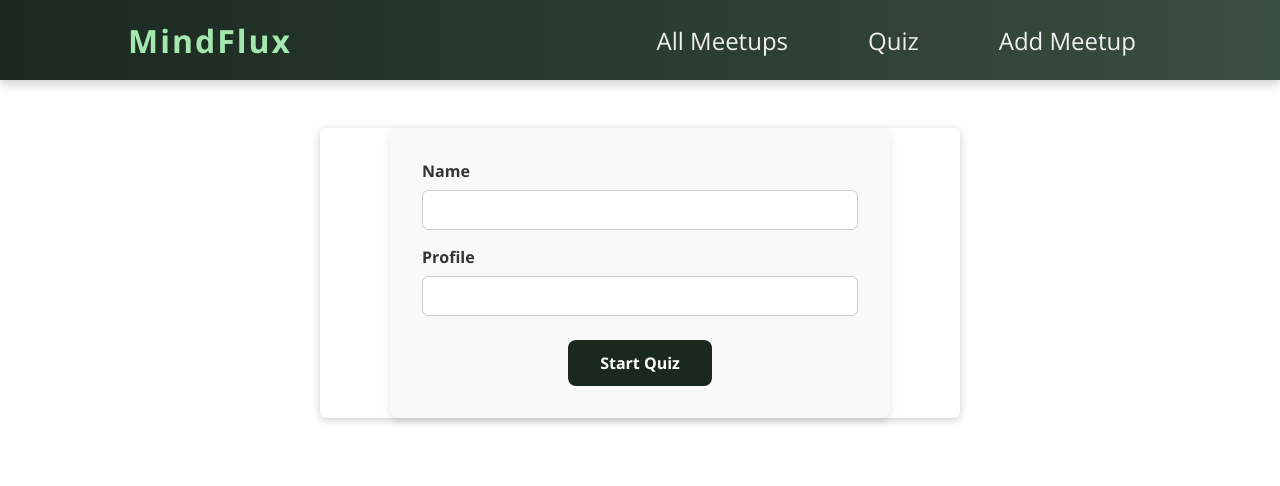
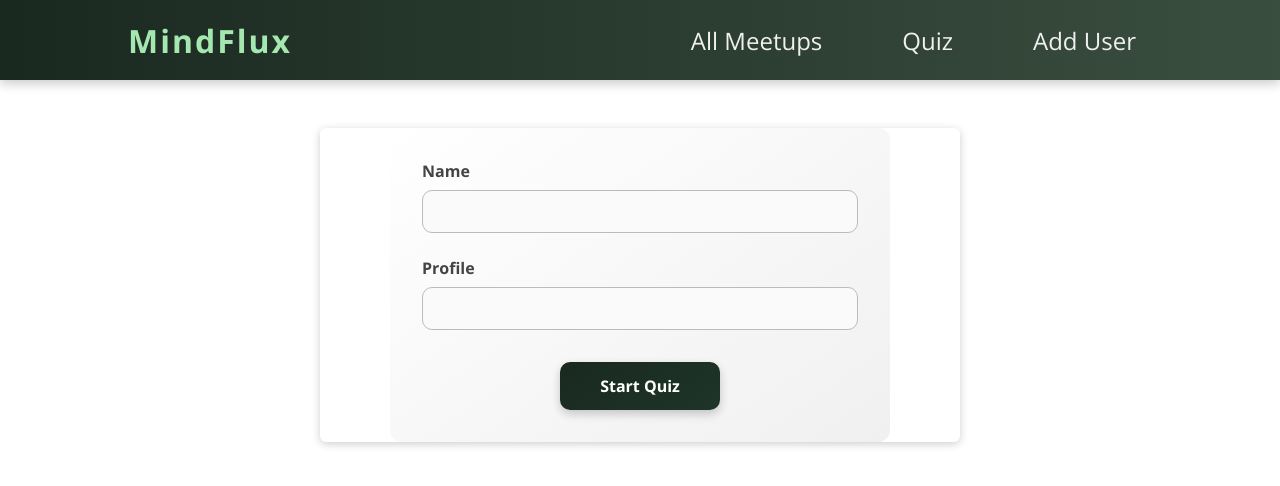
Before and after one commit to G00408184/Quiz_Full_Stack, a Next.js app in the folder next/: page /new-meetup in a window 1280 px wide. Shown: the top 486 px of the page. Built offline with nearby package versions, Linux system fonts and the light colour scheme; no server answers.

Commit message:
Changed the style

```diff
--- a/next/components/Quiz/NewQuizAttempt.module.css
+++ b/next/components/Quiz/NewQuizAttempt.module.css
@@ -1,64 +1,82 @@
 .form {
   padding: 2rem;
-  border-radius: 8px;
-  box-shadow: 0 4px 8px rgba(0, 0, 0, 0.1);
-  background-color: #f9f9f9;
+  border-radius: 12px;
+  box-shadow: none;
+  background: linear-gradient(145deg, #ffffff, #f0f0f0);
   max-width: 500px;
   margin: 0 auto;
+  animation: fadeIn 0.5s ease-in-out;
 }
 
 /* Input Fields */
 .control {
-  margin-bottom: 1rem;
+  margin-bottom: 1.5rem;
 }
 
 .control label {
   display: block;
-  font-weight: 600;
+  font-weight: 700;
   margin-bottom: 0.5rem;
-  color: #333;
+  color: #444;
+  font-size: 1rem;
 }
 
 .control input,
 .control textarea {
   display: block;
   font: inherit;
-  border-radius: 6px;
-  border: 1px solid #ccc;
-  padding: 0.5rem;
+  border-radius: 10px;
+  border: 1px solid #bbb;
+  padding: 0.6rem;
   width: 100%;
-  transition: border-color 0.3s;
+  transition: all 0.3s ease-in-out;
+  background: #fafafa;
 }
 
 .control input:focus,
 .control textarea:focus {
   outline: none;
-  border-color: #1a2920;
-  box-shadow: 0 0 5px rgba(26, 41, 32, 0.3);
+  border-color: #145c42;
+  box-shadow: 0 0 6px rgba(20, 92, 66, 0.4);
 }
 
 /* Action Button */
 .actions {
-  margin-top: 1.5rem;
+  margin-top: 2rem;
   text-align: center;
 }
 
 .actions button {
   font: inherit;
   cursor: pointer;
-  background-color: #1a2920;
+  background: linear-gradient(145deg, #1a2920, #1e3529);
   color: white;
-  padding: 0.75rem 2rem;
+  padding: 0.8rem 2.5rem;
   border: none;
-  border-radius: 8px;
+  border-radius: 10px;
   font-weight: bold;
-  transition: background-color 0.3s, transform 0.2s;
+  font-size: 1rem;
+  box-shadow: 0 4px 10px rgba(0, 0, 0, 0.2);
+  transition: all 0.3s ease-in-out;
 }
 
 .actions button:hover,
 .actions button:active {
-  background-color: #145c42;
+  background: #145c42;
   transform: scale(1.05);
+  box-shadow: 0 6px 15px rgba(0, 0, 0, 0.3);
+}
+
+/* Animations */
+@keyframes fadeIn {
+  from {
+    opacity: 0;
+    transform: translateY(-10px);
+  }
+  to {
+    opacity: 1;
+    transform: translateY(0);
+  }
 }
 
 /* Mobile Responsiveness */
@@ -68,6 +86,6 @@
   }
 
   .actions button {
-    padding: 0.75rem 1.5rem;
+    padding: 0.75rem 2rem;
   }
 }
--- a/next/components/layout/MainNavigation.js
+++ b/next/components/layout/MainNavigation.js
@@ -23,7 +23,7 @@ function MainNavigation() {
                         <Link href='/quiz'>Quiz</Link>
                     </li>
                     <li>
-                        <Link href='/new-meetup'>Add Meetup</Link>
+                        <Link href='/new-meetup'>Add User</Link>
                     </li>
                 </ul>
             </nav>
```
